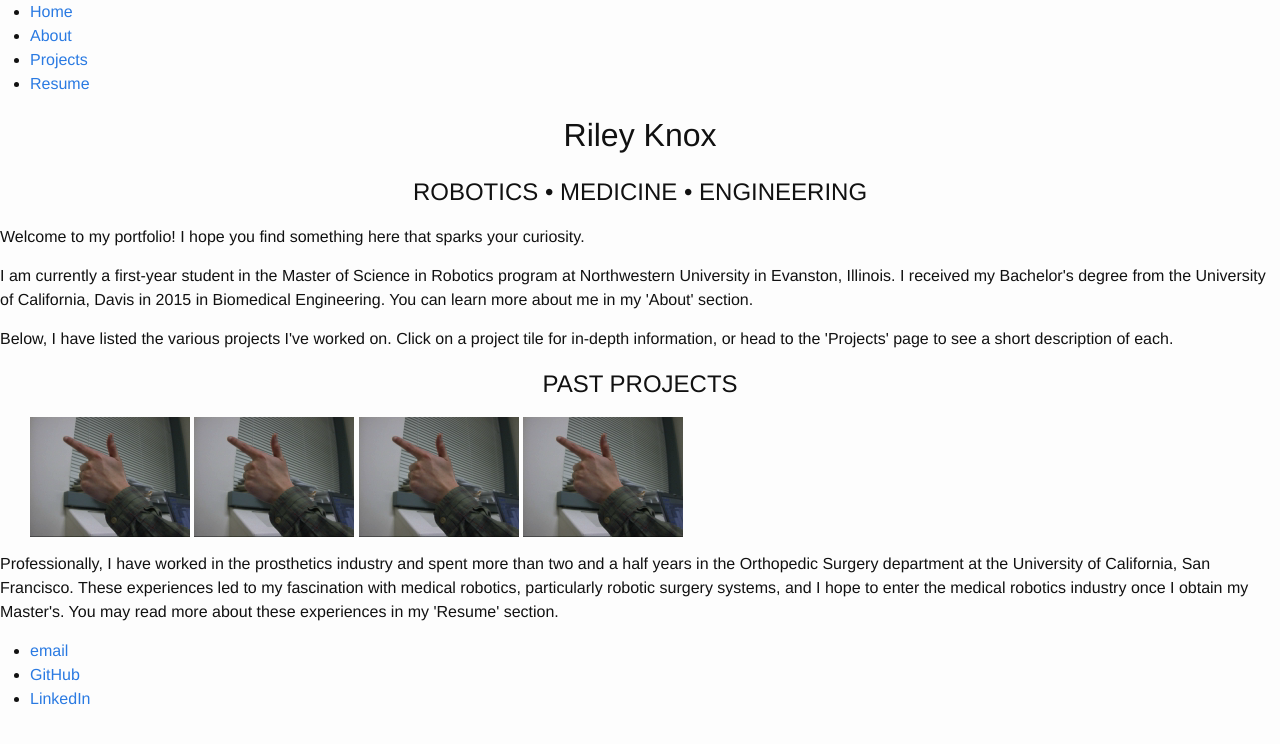
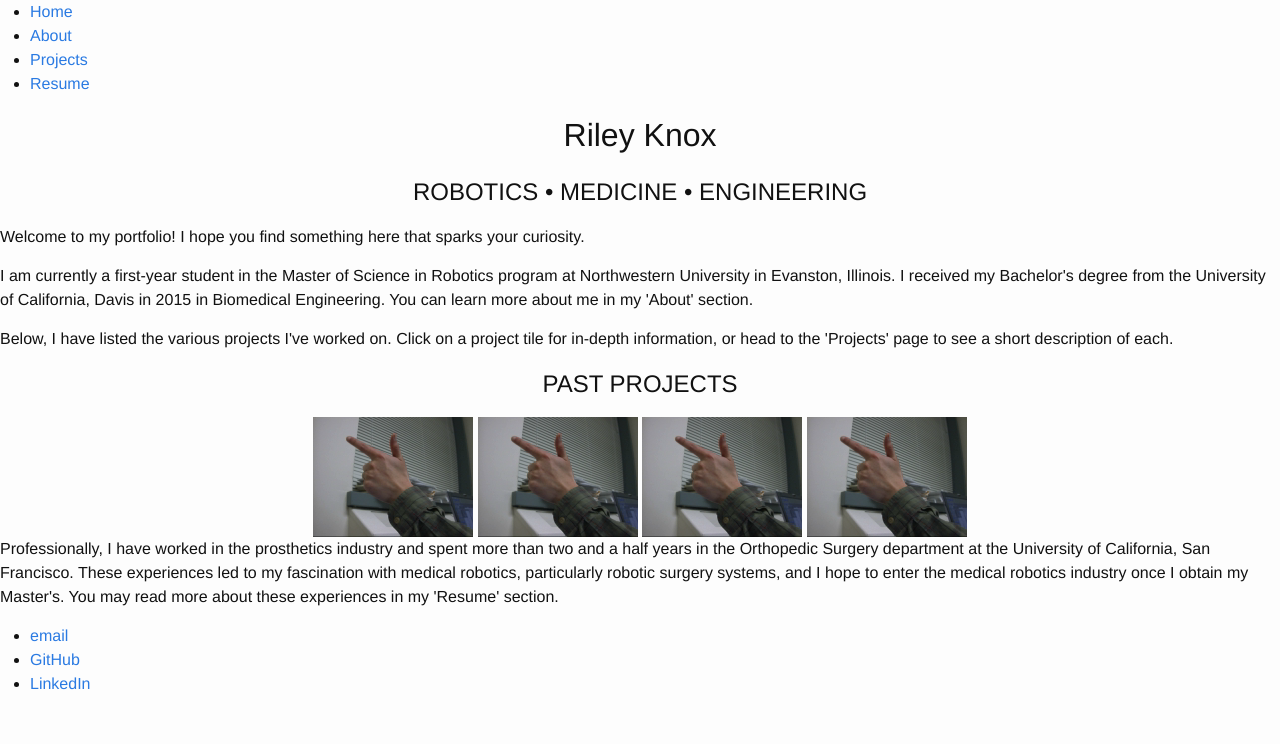
Before and after one commit to rubberdk/rubberdk.github.io, a Jekyll site: the page index.html, which Jekyll copies as it is, in a window 1280 px wide. Shown: the top 744 px of the page. Built offline with Jekyll 4.4.1, drawn with Linux system fonts in a browser that asks for light colours.

Commit message:
Messing around with flexbox
    - Tried to add padding/margin to keep images away from each other
    - Centered flexbox

```diff
--- a/css/main.css
+++ b/css/main.css
@@ -48,3 +48,7 @@ ul.posts li {
     align-content: space-around;
     justify-content: space-around;
 }
+
+.item{
+    margin: 5px;
+}
--- a/index.html
+++ b/index.html
@@ -56,24 +56,14 @@
 		</div>
 
  		<!-- Photo Grid -->
-<!--
-		<div class="row">
-			<div class="column">
-				<img src="images/gun1.bmp">
-				<img src="images/joy1.bmp">
+		<center>
+			<div class="container">
+				<img class="item" src="images/gun1.bmp" alt="gun1.bmp">
+				<img class="item" src="images/gun1.bmp" alt="gun1.bmp">
+				<img class="item" src="images/gun1.bmp" alt="gun1.bmp">
+				<img class="item" src="images/gun1.bmp" alt="gun1.bmp">
 			</div>
-			<div class="column">
-				<img src="images/lena.bmp">
-				<img src="images/moon_mapped.png">
-			</div>
-		</div>	-->
-
-		<ul class="container">
-			<img class="item" src="images/gun1.bmp" alt="gun1.bmp">
-			<img class="item" src="images/gun1.bmp" alt="gun1.bmp">
-			<img class="item" src="images/gun1.bmp" alt="gun1.bmp">
-			<img class="item" src="images/gun1.bmp" alt="gun1.bmp">
-		</ul>
+		</center>
 
 		<div class="container">
 			<div class="blurb">
```
Also changed, not shown: other parts of index.html (+1 -1 lines).
